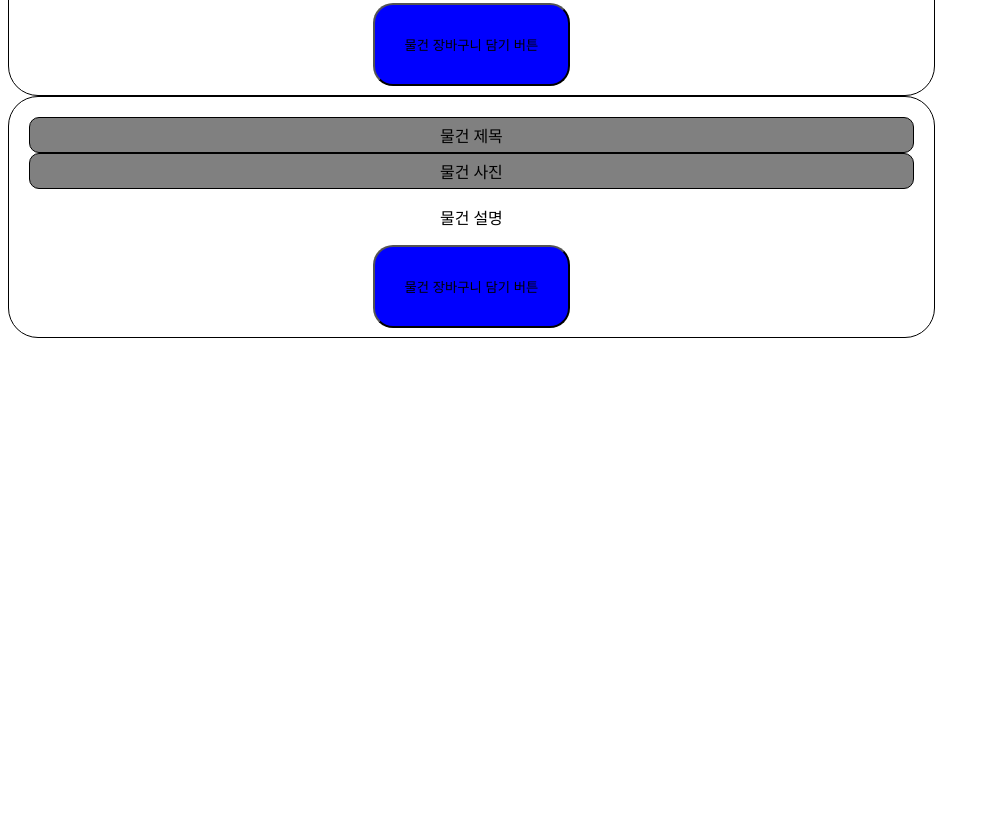
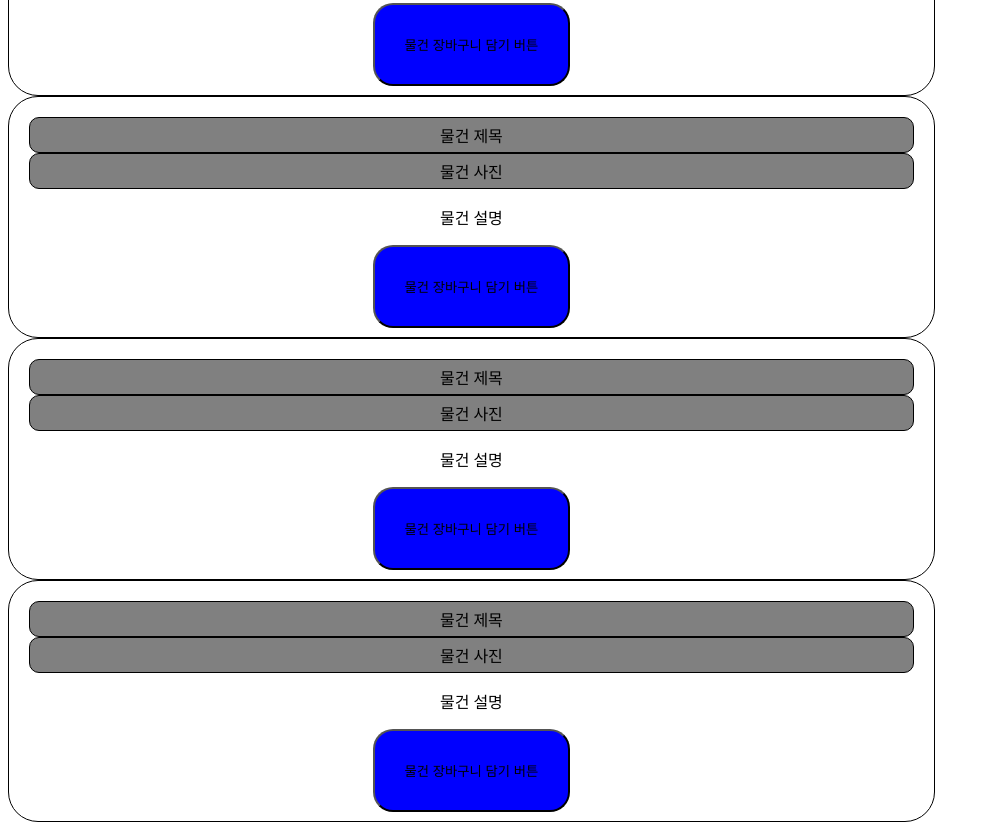
Before and after one commit to kimdavid0521/uusungtae, a plain HTML site: page cart/html/cartPage.html in a window 1280 px wide. Shown: the part 1117-1947 px from the top of the page, without its empty margins (0-990 px from the left). Before the commit the page ends 1463 px from the top, so only its background shows below. Drawn offline with Linux system fonts and the light colour scheme.

Commit message:
refator: 상품 2개 추가
♻ refactor: 다섯번째 아이템 이벤트 추가

```diff
--- a/cart/html/cartPage.html
+++ b/cart/html/cartPage.html
@@ -24,6 +24,12 @@
         <button id="buy_button">물건 장바구니 담기 버튼</button>
       </div>
       <div id="item">
+        <div id="third_item_title">물건 제목</div>
+        <div>물건 사진</div>
+        <p>물건 설명</p>
+        <button id="buy_button">물건 장바구니 담기 버튼</button>
+      </div>
+      <div id="item">
         <div>물건 제목</div>
         <div>물건 사진</div>
         <p>물건 설명</p>
@@ -41,6 +47,12 @@
         <p>물건 설명</p>
         <button id="buy_button">물건 장바구니 담기 버튼</button>
       </div>
+      <div id="item">
+        <div id="third_item_title">물건 제목</div>
+        <div>물건 사진</div>
+        <p>물건 설명</p>
+        <button id="buy_button">물건 장바구니 담기 버튼</button>
+      </div>
     </div>
     <script src="../js/cart.js"></script>
   </body>
--- a/cart/js/cart.js
+++ b/cart/js/cart.js
@@ -24,3 +24,12 @@ item.addEventListener("click", () => {
     }, 3000);
   }, 30);
 });
+const third_item = document.getElementById("third_item_title");
+third_item.addEventListener("click", () => {
+  console.log("세번째 버튼 클릭");
+});
+
+const five_item = document.getElementById("five_item_title");
+five_item.addEventListener("click", () => {
+  console.log("다섯번째 버튼 클릭");
+});
```
